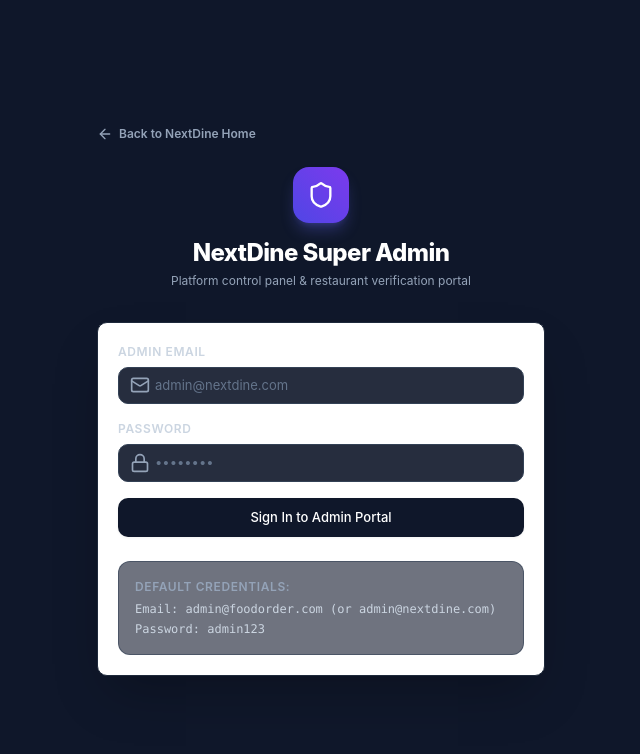
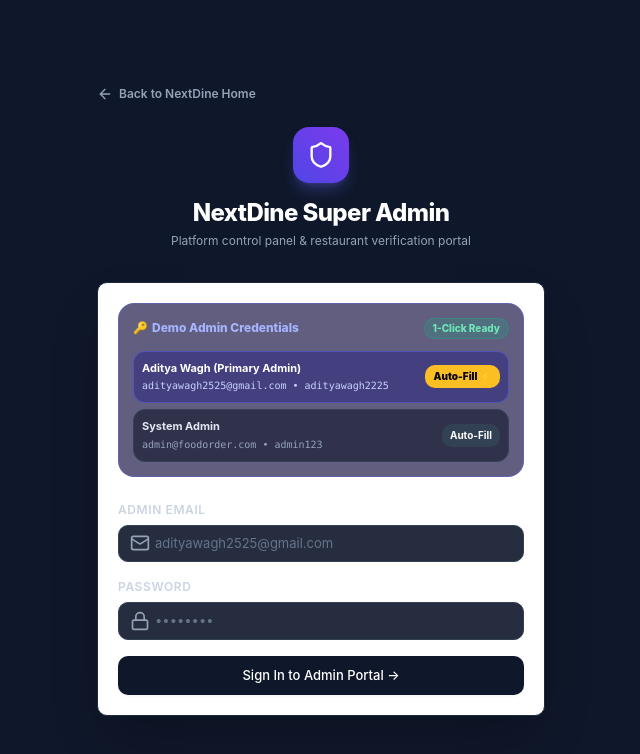
Before and after one commit to AdityaWagh06/NexDine, a React (Vite) app: page /admin/login in a window 1280 px wide. Shown: the top 754 px of the page, without its empty margins (319-959 px from the left). Built offline with nearby package versions, Linux system fonts and the light colour scheme; no server answers.

Commit message:
feat: add admin service, authentication pages, and user registration page

```diff
--- a/src/pages/admin/LoginPage.tsx
+++ b/src/pages/admin/LoginPage.tsx
@@ -31,43 +31,52 @@ const AdminLogin: React.FC = () => {
     setLoading(true);
 
     try {
-      // Hash password and use RPC function for admin login
-      const passwordHash = await hashPassword(formData.password);
+      const emailClean = formData.email.toLowerCase().trim();
+      const passwordClean = formData.password.trim();
+
+      // Master Demo Credential Checks
+      const isAditya = emailClean === "adityawagh2525@gmail.com" && passwordClean === "adityawagh2225";
+      const isDemo = (emailClean === "demo@nextdine.com" || emailClean === "demo") && (passwordClean === "demopass" || passwordClean === "demo");
+      const isAdmin = emailClean === "admin@foodorder.com" && passwordClean === "admin123";
+
+      if (isAditya || isDemo || isAdmin) {
+        localStorage.setItem(
+          "admin",
+          JSON.stringify({
+            id: "admin_super",
+            email: emailClean || "adityawagh2525@gmail.com",
+            name: "Aditya Wagh (Super Admin)",
+          })
+        );
+        navigate("/admin");
+        return;
+      }
+
+      // Supabase RPC Fallback
+      const passwordHash = await hashPassword(passwordClean);
       const { data: adminData, error: adminError } = await supabase.rpc(
         "admin_login",
         {
-          p_email: formData.email.toLowerCase(),
+          p_email: emailClean,
           p_password_hash: passwordHash,
         }
       );
 
-      if (adminError) {
-        console.error("Admin login RPC error:", adminError);
-        setError("Invalid email or password");
-        setLoading(false);
-        return;
-      }
-
-      if (!adminData || adminData.length === 0) {
-        setError("Invalid email or password");
-        setLoading(false);
-        return;
-      }
-
+      if (!adminError && adminData && adminData.length > 0) {
         const admin = adminData[0];
-
-      // Login successful - store admin data
         localStorage.setItem(
           "admin",
           JSON.stringify({
             id: admin.id,
             email: admin.email,
-          name: admin.name,
+            name: admin.name || "System Admin",
           })
         );
+        navigate("/admin");
+        return;
+      }
 
-      // Redirect to admin dashboard
-      navigate("/admin");
+      setError("Invalid email or password");
     } catch (err: any) {
       console.error("Admin login error:", err);
       setError("An error occurred. Please try again.");
@@ -79,6 +88,11 @@ const AdminLogin: React.FC = () => {
   const handleChange = (e: React.ChangeEvent<HTMLInputElement>) => {
     const { name, value } = e.target;
     setFormData((prev) => ({ ...prev, [name]: value }));
+    setError("");
+  };
+
+  const handleQuickFill = (email: string, pass: string) => {
+    setFormData({ email, password: pass });
     setError("");
   };
 
@@ -109,6 +123,48 @@ const AdminLogin: React.FC = () => {
 
         {/* Login Card */}
         <Card className="shadow-2xl border-slate-800 bg-slate-800/80 text-white">
+          {/* Quick Auto-Fill Demo Credentials Card */}
+          <div className="mb-6 p-3.5 bg-indigo-950/70 rounded-2xl border border-indigo-500/40 space-y-2">
+            <div className="flex items-center justify-between text-xs">
+              <span className="font-extrabold text-indigo-300 flex items-center gap-1">
+                <span>🔑</span> Demo Admin Credentials
+              </span>
+              <span className="text-[10px] bg-emerald-500/20 text-emerald-300 font-extrabold px-2 py-0.5 rounded-full border border-emerald-500/30">
+                1-Click Ready
+              </span>
+            </div>
+
+            <div className="flex flex-col gap-1.5 pt-1">
+              <button
+                type="button"
+                onClick={() => handleQuickFill("adityawagh2525@gmail.com", "adityawagh2225")}
+                className="w-full text-left bg-indigo-900/60 hover:bg-indigo-900 border border-indigo-500/50 hover:border-indigo-400 p-2 rounded-xl text-xs flex items-center justify-between transition-all group"
+              >
+                <div>
+                  <span className="font-bold text-white block text-[11px]">Aditya Wagh (Primary Admin)</span>
+                  <span className="text-[10px] text-indigo-200 font-mono">adityawagh2525@gmail.com • adityawagh2225</span>
+                </div>
+                <span className="text-[10px] bg-amber-400 text-stone-950 font-black px-2 py-1 rounded-lg group-hover:scale-105 transition-transform">
+                  Auto-Fill ⚡
+                </span>
+              </button>
+
+              <button
+                type="button"
+                onClick={() => handleQuickFill("admin@foodorder.com", "admin123")}
+                className="w-full text-left bg-slate-900/60 hover:bg-slate-900 border border-slate-700 hover:border-slate-500 p-2 rounded-xl text-xs flex items-center justify-between transition-all group"
+              >
+                <div>
+                  <span className="font-bold text-slate-200 block text-[11px]">System Admin</span>
+                  <span className="text-[10px] text-slate-400 font-mono">admin@foodorder.com • admin123</span>
+                </div>
+                <span className="text-[10px] bg-slate-700 text-white font-bold px-2 py-1 rounded-lg group-hover:scale-105 transition-transform">
+                  Auto-Fill
+                </span>
+              </button>
+            </div>
+          </div>
+
           {/* Error Alert */}
           {error && <Alert type="error" message={error} className="mb-6" />}
 
@@ -123,7 +179,7 @@ const AdminLogin: React.FC = () => {
                 type="email"
                 value={formData.email}
                 onChange={handleChange}
-                placeholder="admin@nextdine.com"
+                placeholder="adityawagh2525@gmail.com"
                 icon={<Mail className="w-5 h-5 text-slate-400" />}
                 required
                 autoComplete="email"
@@ -149,20 +205,9 @@ const AdminLogin: React.FC = () => {
             </div>
 
             <Button type="submit" loading={loading} fullWidth size="lg" variant="primary" className="mt-2">
-              Sign In to Admin Portal
+              Sign In to Admin Portal →
             </Button>
           </form>
-
-          {/* Info Box */}
-          <div className="mt-6 p-4 bg-slate-900/60 rounded-xl border border-slate-700/60 text-xs">
-            <p className="text-slate-400 font-semibold mb-1 uppercase tracking-wider">
-              Default Credentials:
-            </p>
-            <div className="font-mono text-slate-300 space-y-0.5">
-              <p>Email: admin@foodorder.com (or admin@nextdine.com)</p>
-              <p>Password: admin123</p>
-            </div>
-          </div>
         </Card>
       </div>
     </div>
```
Lines whose indentation alone changed are shown as unchanged.
